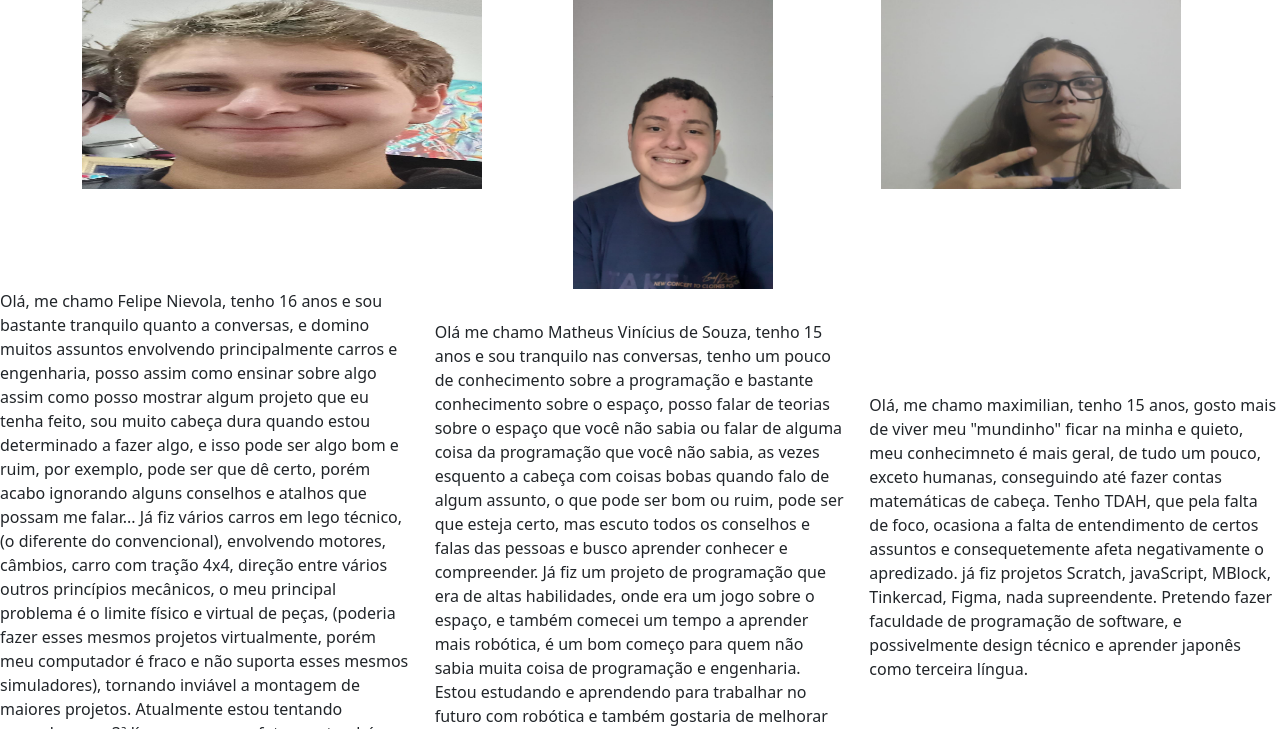
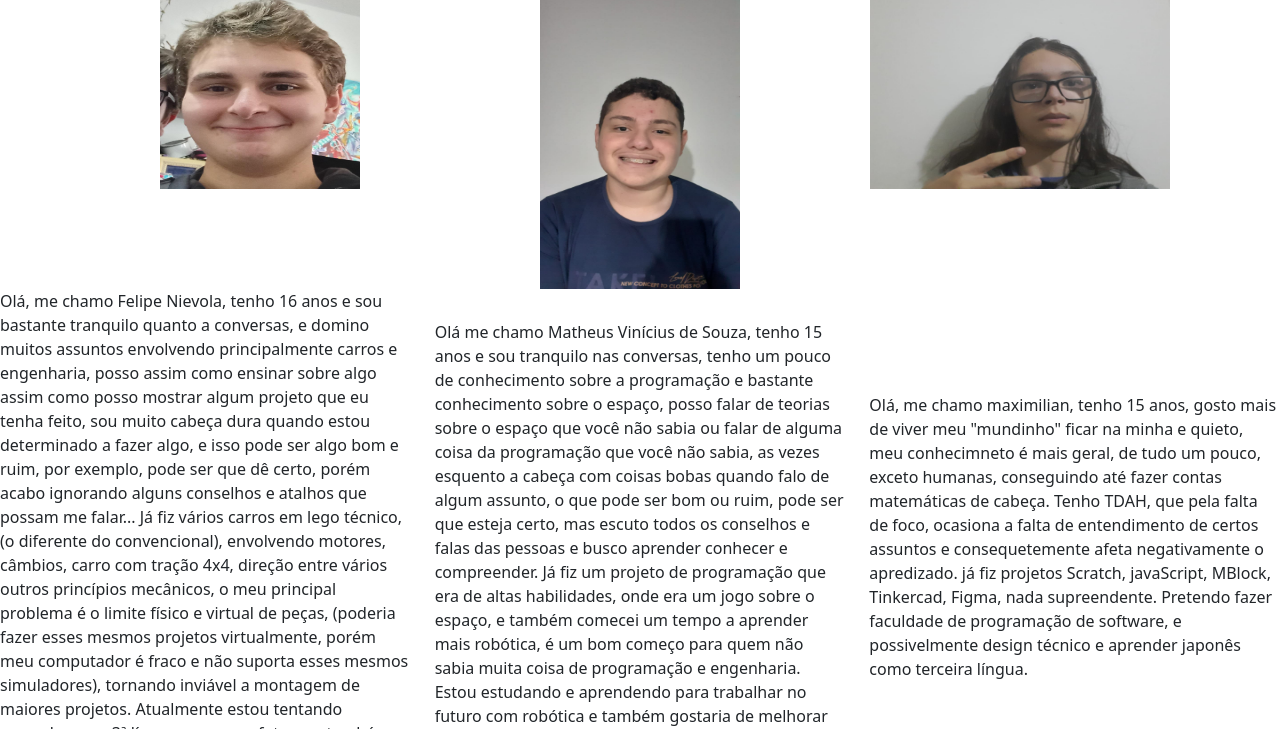
Before and after one commit to tetheus4546b/Projeto-portf-lio-com-HTML-2K, a plain HTML site: page index.html in a window 1280 px wide. Shown: the part 371-1100 px from the top of the page. Drawn offline with nearby package versions, Linux system fonts and the light colour scheme.

Commit message:
arrumando

```diff
--- a/index.html
+++ b/index.html
@@ -38,7 +38,7 @@
 
                 <h1>Fala de Felipe Nievola:</h1>
 
-             <img src="img/Foto do Felipe.jpg" alt="Foto de Felipe" width="400" height="200">
+             <img src="img/Foto do Felipe.jpg" alt="Foto de Felipe" width="200" height="200">
 
             </div>
             <div class="col">
```
